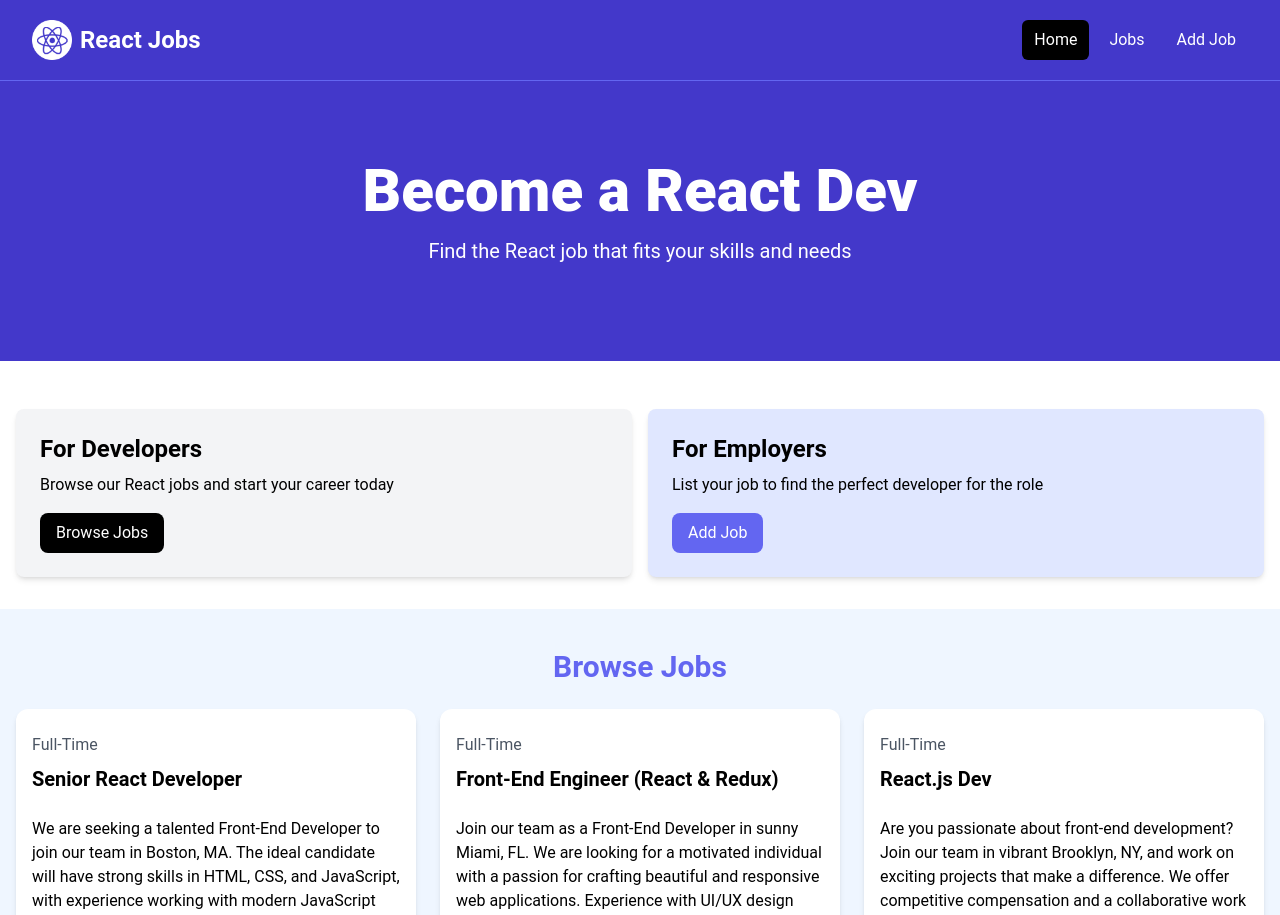
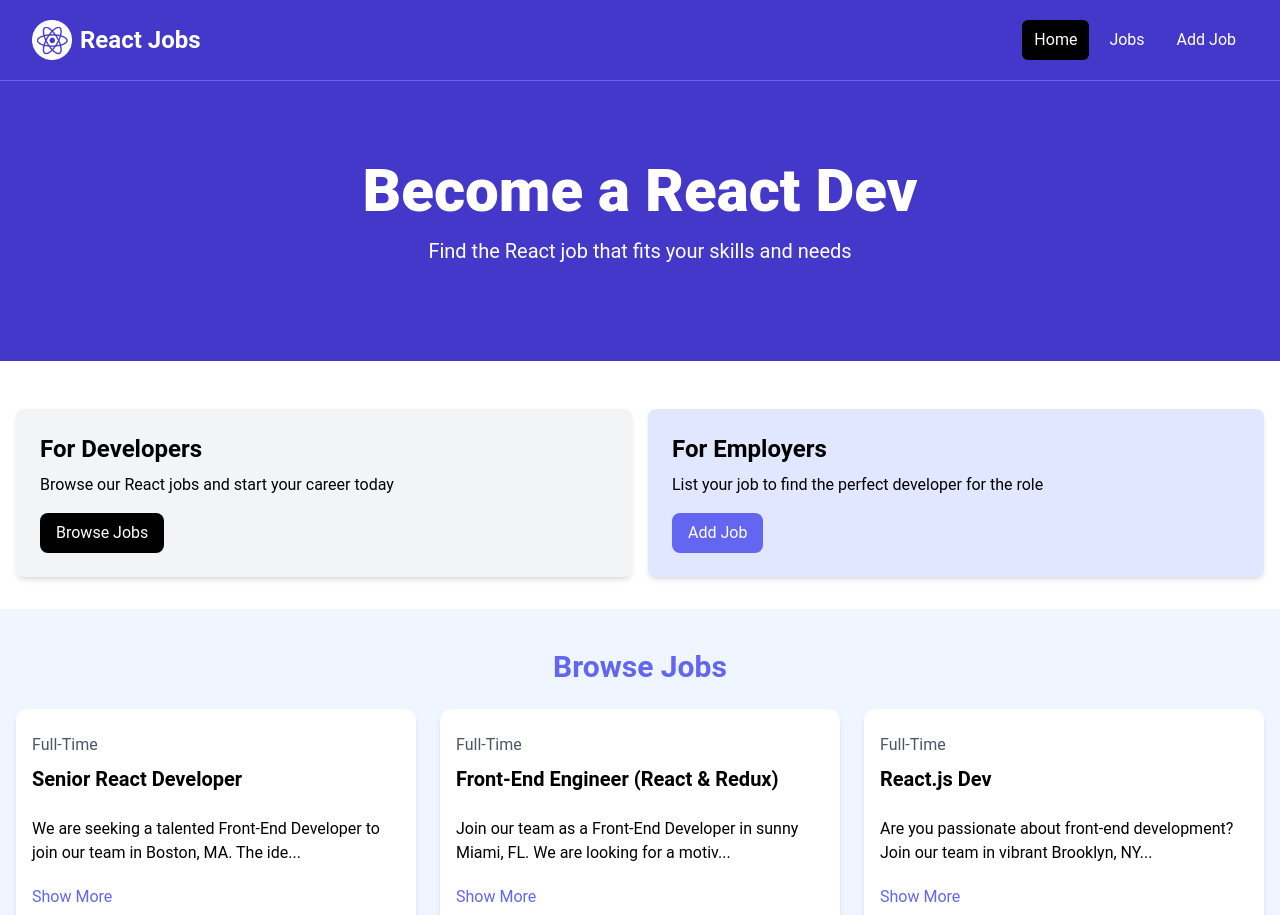
Before and after one commit to Frax404NF/React-Jobs, a React (Vite) app: page / in a window 1280 px wide. Shown: the top 915 px of the page. Built offline with nearby package versions, Linux system fonts and the light colour scheme.

Commit message:
feat: component state - show less, more description (button)

```diff
--- a/src/Components/JobListing.jsx
+++ b/src/Components/JobListing.jsx
@@ -1,6 +1,17 @@
 import React from 'react'
+import { useState } from 'react'
 
 const JobListing = ( {job}) => {
+
+  const [showFullDescription, setShowFullDescription] = useState(false);
+
+  let description =  job.description;
+
+  if (!showFullDescription) {
+    description = description.substring(0, 85) + "...";
+  }
+
+
   return (
     <div className="bg-white rounded-xl shadow-md relative">
     <div className="p-4">
@@ -9,9 +20,11 @@
         <h3 className="text-xl font-bold">{job.title}</h3>
       </div>
 
-      <div className="mb-5">
-       {job.description}
-      </div>
+      <div className="mb-5"> { description } </div>
+
+      <button onClick={ () => setShowFullDescription ((prevState) => !prevState)} className="text-indigo-500 mb-5 hover:text-indigo-600">
+        { showFullDescription ? "Show Less" : "Show More" }
+      </button>
 
       <h3 className="text-indigo-500 mb-2"> {job.salary} / Year</h3>
       <div className="border border-gray-100 mb-5"></div>
--- a/src/Components/JobListings.jsx
+++ b/src/Components/JobListings.jsx
@@ -4,8 +4,6 @@
 
 const JobListings = () => {
     const recentJobs = jobs.slice(0, 3);
-
-    console.log(jobs);
 
     return (
     <section className="bg-blue-50 px-4 py-10">
```
Also changed, not shown: src/Components/HomeCards.jsx (line endings or trailing spaces).
